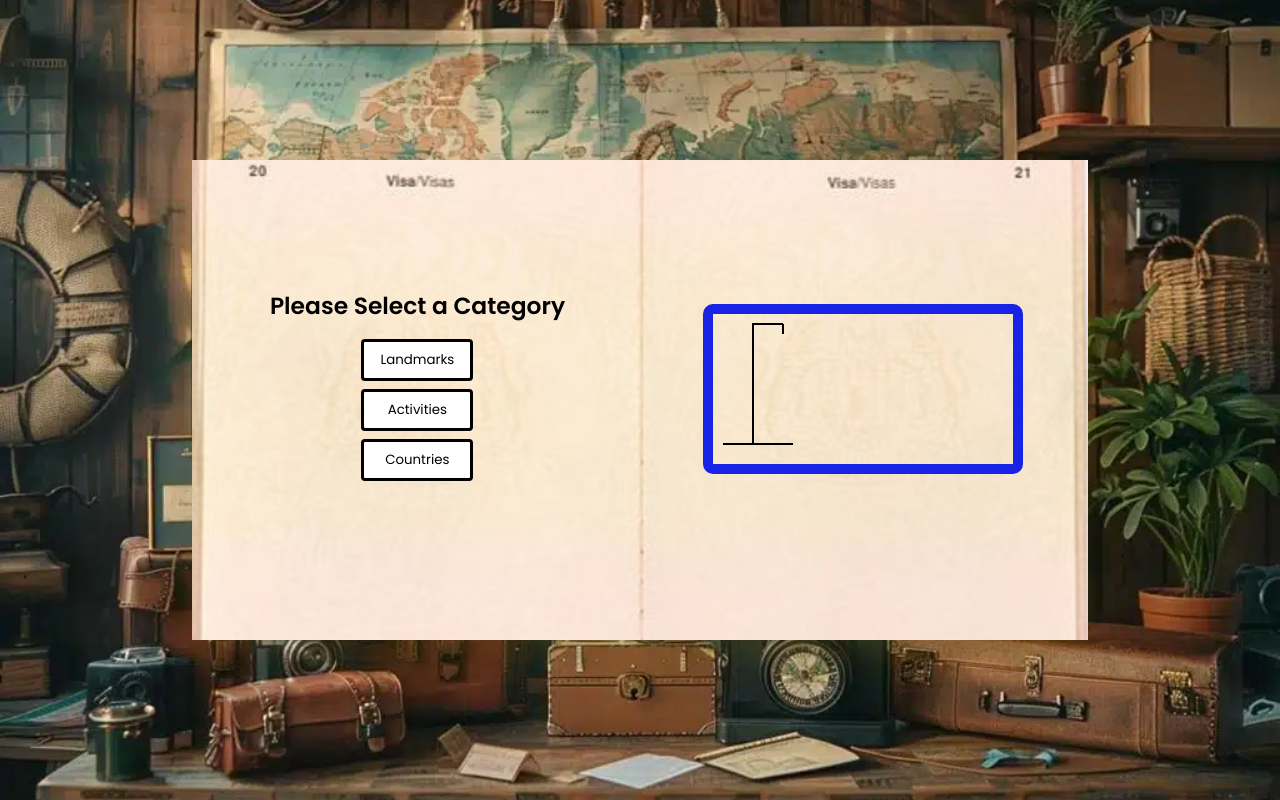
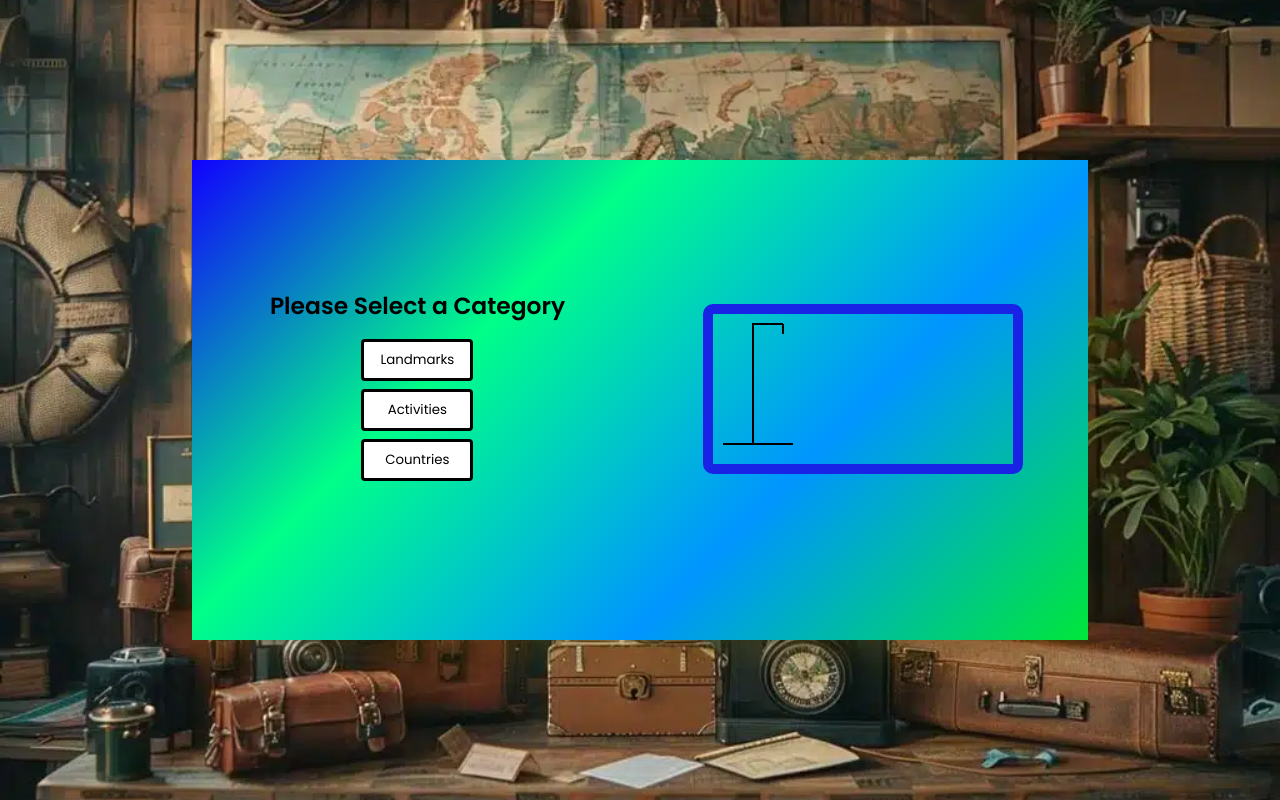
Before and after one commit to HarrisonGearhart/Hangman2, a plain HTML site: page index.html in a window 1280 px wide. Drawn offline with Linux system fonts and the light colour scheme.

Commit message:
changing passport with gradient background

```diff
--- a/style.css
+++ b/style.css
@@ -13,7 +13,9 @@
     }
 
   .container {
-    background-image: url(images/passport.jpg);
+    background: linear-gradient(135deg, #1100ff, #00ff88, #0095ff, #00e73a);
+      background-size: 400% 400%;
+      animation: gradientMove 20s ease infinite;
     background-size: cover;
     background-position: center;
     background-repeat: no-repeat;
```
